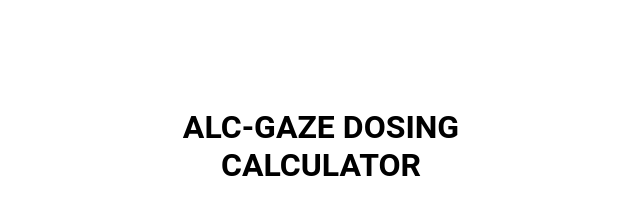
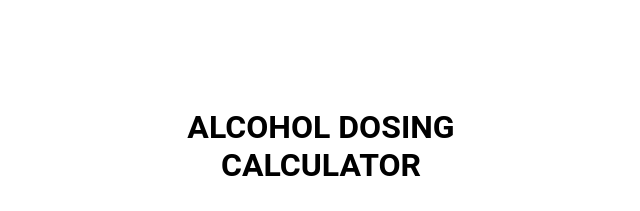
Before and after one commit to blair-aitken/bac-calculator, a plain HTML site: page index.html in a window 1280 px wide. Shown: the top 211 px of the page, 319-959 px from the left. Drawn offline with nearby package versions, Linux system fonts and the light colour scheme.

Commit message:
Update index.html

```diff
--- a/index.html
+++ b/index.html
@@ -7,7 +7,7 @@
 </head>
 <body></body>
     <div class="container">
-    <h1>ALC-GAZE Dosing Calculator</h1>
+    <h1>Alcohol Dosing Calculator</h1>
         <form id="bac-calculator">
             <div class="input-field">
                 <select id="sex" name="sex" required>
```
